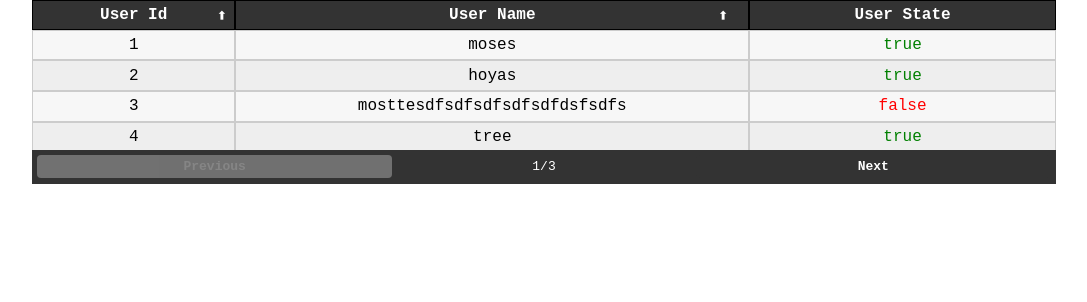
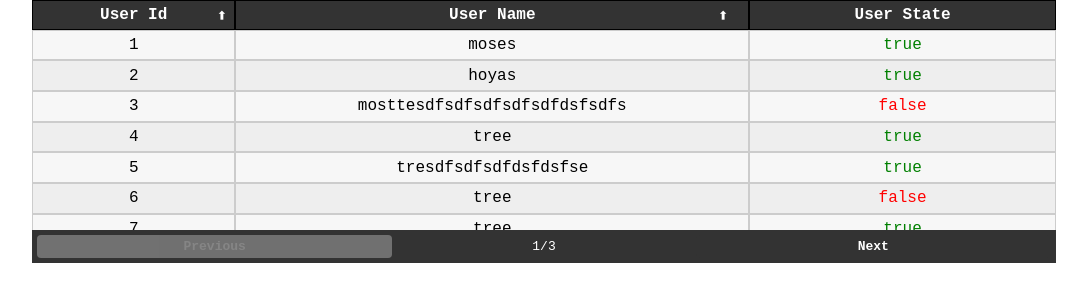
Before and after one commit to uriportnoy/react-tbl, a React (Create React App) app: page / in a window 1280 px wide. Shown: the top 302 px of the page, without its empty margins (96-1183 px from the left). Built offline with nearby package versions, Linux system fonts and the light colour scheme.

Commit message:
table scrolling tooltip

```diff
--- a/package.json
+++ b/package.json
@@ -1,6 +1,6 @@
 {
   "name": "react-tbl",
-  "version": "0.5.7",
+  "version": "0.5.8",
   "private": false,
   "license": "MIT",
   "main": "dist/index.js",
--- a/src/App.jsx
+++ b/src/App.jsx
@@ -29,7 +29,7 @@ const App = () => {
         style = {{
           // maxWidth: '150px',
           // minHeight: '400pt',
-           maxHeight: '150px',
+          // maxHeight: '150px',
           // minWidth: 'auto',
           // rowColor: 'yellow',
           // textColor: 'red',
@@ -42,16 +42,14 @@ const App = () => {
             //fontSize: '11pt'
           },
           body:{
-            // maxHeight: '150px',
+            // maxHeight: '100px',
             // minHeight: '200pt',
             // fixedHeight: '50px',
-            // overflowY: 'overlay',
             // tooltipTextColor: '#555',
             // tooltipBorderColor: 'yellow',
             // tooltipBgColor: 'green',
             // backgroundColor: 'yellow',
             // borderColor: 'yellow',
-            // overflowX: 'hidden',
             // cellPadding: '2pt'
           },
           pagination: {
--- a/src/components/tableMaker/index.jsx
+++ b/src/components/tableMaker/index.jsx
@@ -18,8 +18,8 @@ const ReactTBL = props => {
     CustomLoader: props.CustomLoader || null,
     table:{
         maxWidth: styleProp?.maxWidth,
-        minHeight: styleProp?.minHeight || 'auto',
-        maxHeight: styleProp?.maxHeight || 'auto',
+        minHeight: styleProp?.minHeight || '100px',
+        maxHeight: styleProp?.maxHeight || '450px',
         rowColor:  styleProp?.rowColor || null,
         textColor: styleProp?.textColor || '#000',
         cloumnMinWidth: styleProp?.cloumnMinWidth || '120px',
@@ -35,8 +35,8 @@ const ReactTBL = props => {
         sortable: props?.sortable ?? true
     },
     body:{
-      bodyMaxHeight: bodyStyle?.fixedHeight || bodyStyle?.maxHeight || 'auto',
-      minHeight: bodyStyle?.minHeight || 'auto',
+      bodyMaxHeight: bodyStyle?.fixedHeight || bodyStyle?.maxHeight || '200px',
+      minHeight: bodyStyle?.minHeight || '120px',
       fixedHeight: bodyStyle?.fixedHeight || 'auto',
       maxWidth: bodyStyle?.maxWidth || 'auto',
       overflowY: bodyStyle?.overflowY || 'auto',
@@ -44,7 +44,7 @@ const ReactTBL = props => {
       tooltipTextColor: bodyStyle?.tooltipTextColor || '#000',
       tooltipBgColor: bodyStyle?.tooltipBgColor  || '#f7f7f7',
       tooltipBorderColor: bodyStyle?.tooltipBorderColor || bodyStyle?.tooltipBgColor || '#000',
-      backgroundColor: bodyStyle?.backgroundColor || '#eee',
+      backgroundColor: bodyStyle?.backgroundColor || '#f7f7f7',
       borderColor: bodyStyle?.borderColor || '#ccc',
       cellPadding: bodyStyle?.cellPadding || '4pt',
     },
--- a/src/components/tableMaker/tableMaker.jsx
+++ b/src/components/tableMaker/tableMaker.jsx
@@ -59,15 +59,15 @@ const TableMaker = ({
         setCurrentDataPage(sortedData);
     }
 
-const Loading = () => <EmptyTable><tr><td>{
+const Loading = () => <EmptyTable minHeight={minHeight}><tr><td>{
     CustomLoader ? <CustomLoader /> : <Loader color={backgroundColor}/>
-}</td></tr></EmptyTable>;
+}</td></tr></EmptyTable >;
 
-const EmptyData = () => <EmptyTable><tr><td>No Data...</td></tr></EmptyTable>;
+const EmptyData = () => <EmptyTable minHeight={minHeight}><tr><td>No Data...</td></tr></EmptyTable>;
 
     return <>
         <TblWrapper
-            maxHeight = {table?.maxHeight}
+            tableMaxHeight = {table?.maxHeight}
             fixedHeight = {fixedHeight}
             backgroundColor = {backgroundColor}
             minHeight = {minHeight}
@@ -78,6 +78,7 @@ const EmptyData = () => <EmptyTable><tr><td>No Data...</td></tr></EmptyTable>;
             overflowX = {table?.overflowX}
             bodyBGColor = {bodyBGColor}
             bodyOverFlowX = {bodyOverFlowX}
+            tableMinHeight = {table.minHeight}
         >
         <table>
             <TableHead columns={columns} sortArray={sortArray}/>
@@ -123,7 +124,8 @@ export const TblWrapper = styled.div`
         background-color: transparent;
         border-collapse: collapse;
         width: 100%;
-        max-height: ${props => props.maxHeight};
+        max-height: ${props => props.tableMaxHeight};
+        min-height: ${props => props.tableMinHeight};
         overflow-y: ${props => props.overflowY};
         display: block;
 
@@ -138,8 +140,6 @@ export const TblWrapper = styled.div`
             max-height: ${props => props.bodyMaxHeight};
             height: ${props => props.fixedHeight};
             min-height: ${props => props.minHeight};
-            overflow-y: ${props => props.overflowY};
-            overflow-x: ${props => props.bodyOverFlowX};
             width: 100%;
             display: block;
         }
@@ -160,12 +160,11 @@ export const TblWrapper = styled.div`
 `;
 
 const EmptyTable = styled.tbody`
-    background-color: rgba(111,111,111,0.5);
-    color:#fff;
+    color: #000;
     font-weight: bold;
     display: grid !important;
     align-items: center;
-
+    min-height: ${props => props.minHeight};
     tr{
         display: grid;
         align-items: center;
@@ -173,9 +172,6 @@ const EmptyTable = styled.tbody`
         font-size: 15pt;
         text-align: center;
     }
-    svg{
-        cursor:pointer;
-    }
 `;
 
 export default TableMaker;
```
Also changed, not shown: 1 other file (tests, documents, lock files or other folders).
